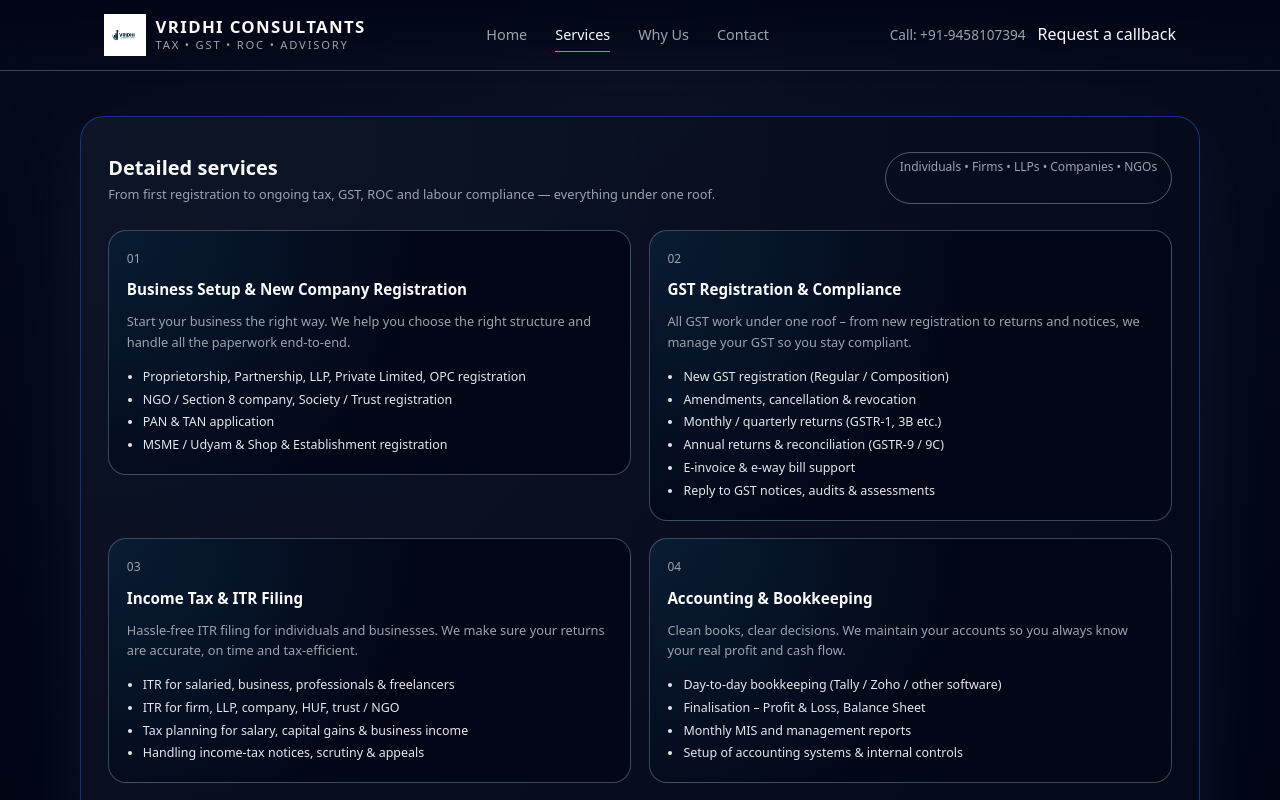
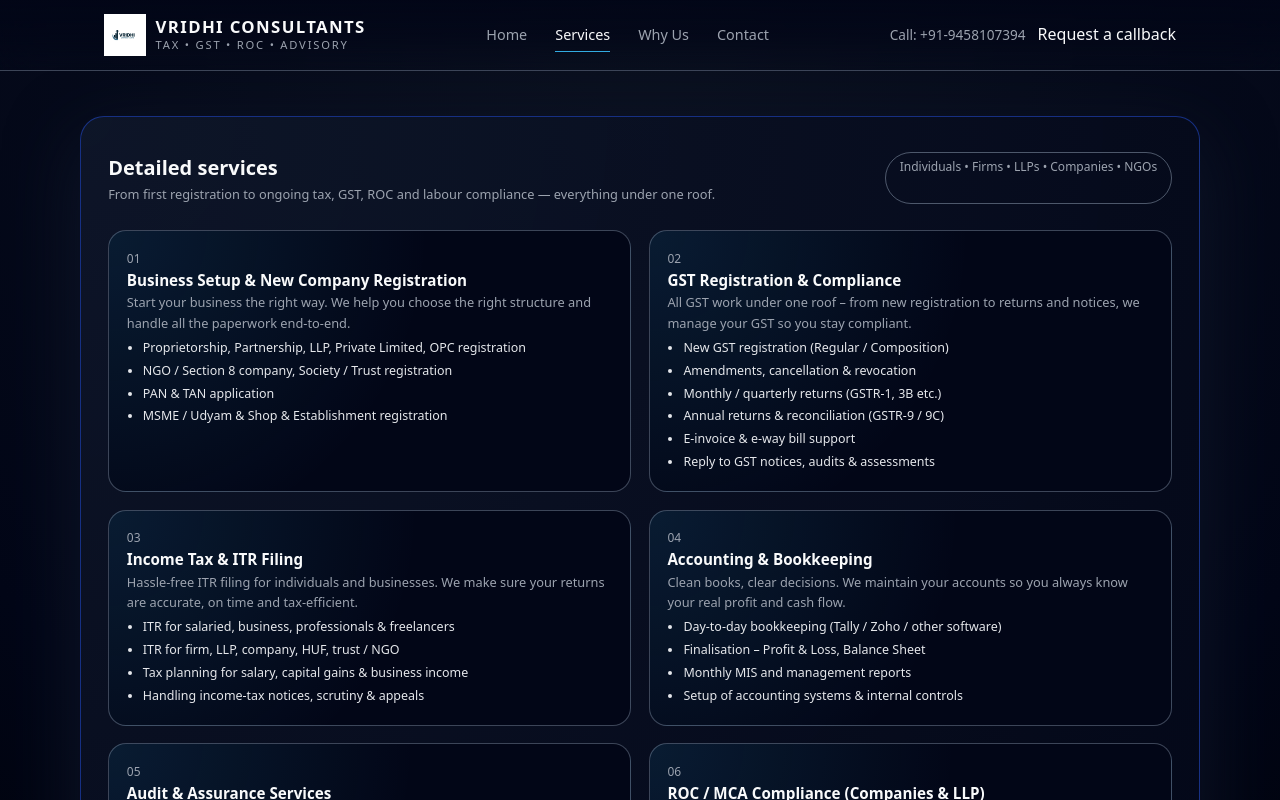
Before and after one commit to KP-1306/vridhi-consultants, a React (Vite) app: page /services in a window 1280 px wide. Shown: the top 800 px of the page. Built offline with nearby package versions, Linux system fonts and the light colour scheme; the HTML template or start-up script is replaced by a standard one.

Commit message:
Update Services.jsx

```diff
--- a/src/pages/Services.jsx
+++ b/src/pages/Services.jsx
@@ -1,7 +1,7 @@
 // src/pages/Services.jsx
 
 import React from "react";
-import { Link } from "react-router-dom";      // ✅ ADD THIS
+import { Link } from "react-router-dom";
 import { services } from "../data/services.js";
 
 export default function Services() {
@@ -23,12 +23,12 @@ export default function Services() {
 
         <div className="services-grid">
           {services.map((svc) => (
-            <Link
-              key={svc.slug}                      // use slug as key
-              to={`/services/${svc.slug}`}        // clickable card
-              className="service-card-link"       // optional class for styling
-            >
-              <article className="service-card">
+            <article key={svc.tag} className="service-card">
+              <Link
+                to={`/services/${svc.slug}`}
+                className="service-card-link"
+                style={{ textDecoration: "none", color: "inherit" }}
+              >
                 <div className="service-tag">{svc.tag}</div>
                 <div className="service-name">{svc.name}</div>
                 <p className="service-desc">{svc.desc}</p>
@@ -37,8 +37,8 @@ export default function Services() {
                     <li key={idx}>{b}</li>
                   ))}
                 </ul>
-              </article>
-            </Link>
+              </Link>
+            </article>
           ))}
         </div>
       </div>
```
